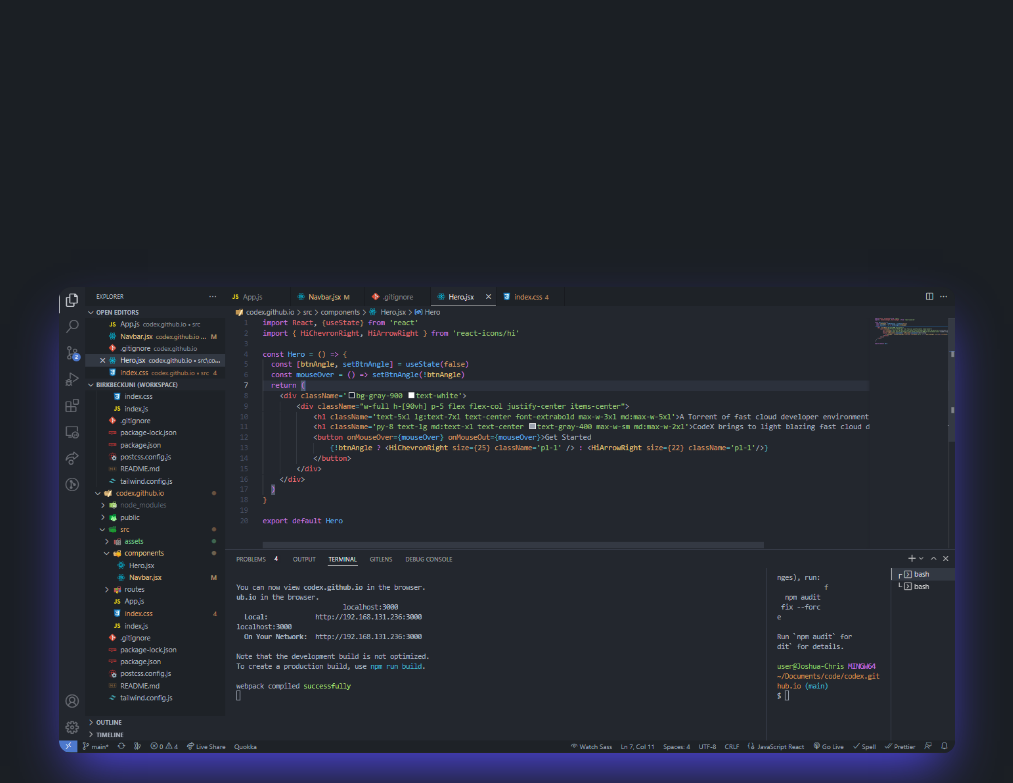
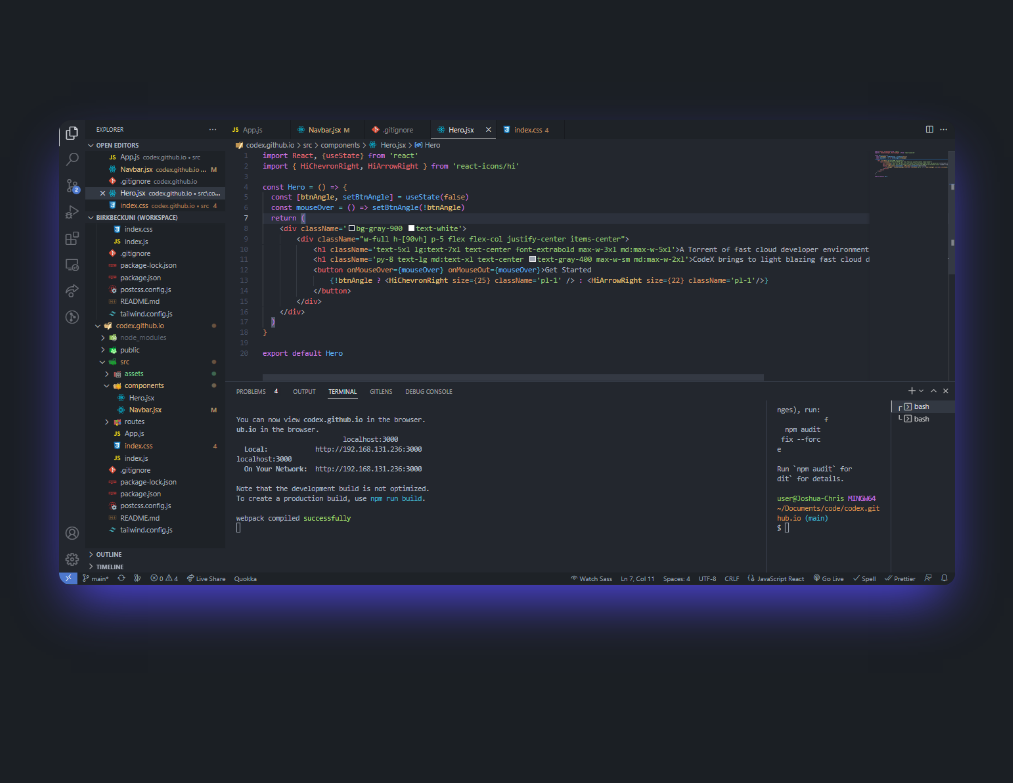
Before and after one commit to Joshua-Chris/codex.github.io, a React (Create React App) app: page /documentation in a window 1280 px wide. Shown: the part 680-1463 px from the top of the page, without its empty margins (133-1146 px from the left). Built offline with nearby package versions, Linux system fonts and the light colour scheme; the HTML template or start-up script is replaced by a standard one.

Commit message:
Adjusted the height of the hero section in /documentation

```diff
--- a/src/components/Hero/Hero.jsx
+++ b/src/components/Hero/Hero.jsx
@@ -24,7 +24,7 @@ const Hero = () => {
           )}
         </button>
       </div>
-      <div className="w-full bg-[#1B1F24] h-screen flex flex-col justify-center items-center py-4 bg-no-repeat bg-center bg-contain md:bg-cover">
+      <div className="w-screen bg-[#1B1F24] h-full flex flex-col justify-center items-center pb-20 bg-no-repeat bg-center bg-contain md:bg-cover">
         <div className="w-[90%] md:w-[70%] mx-auto">
           <img
             src={HeroImg}
```
